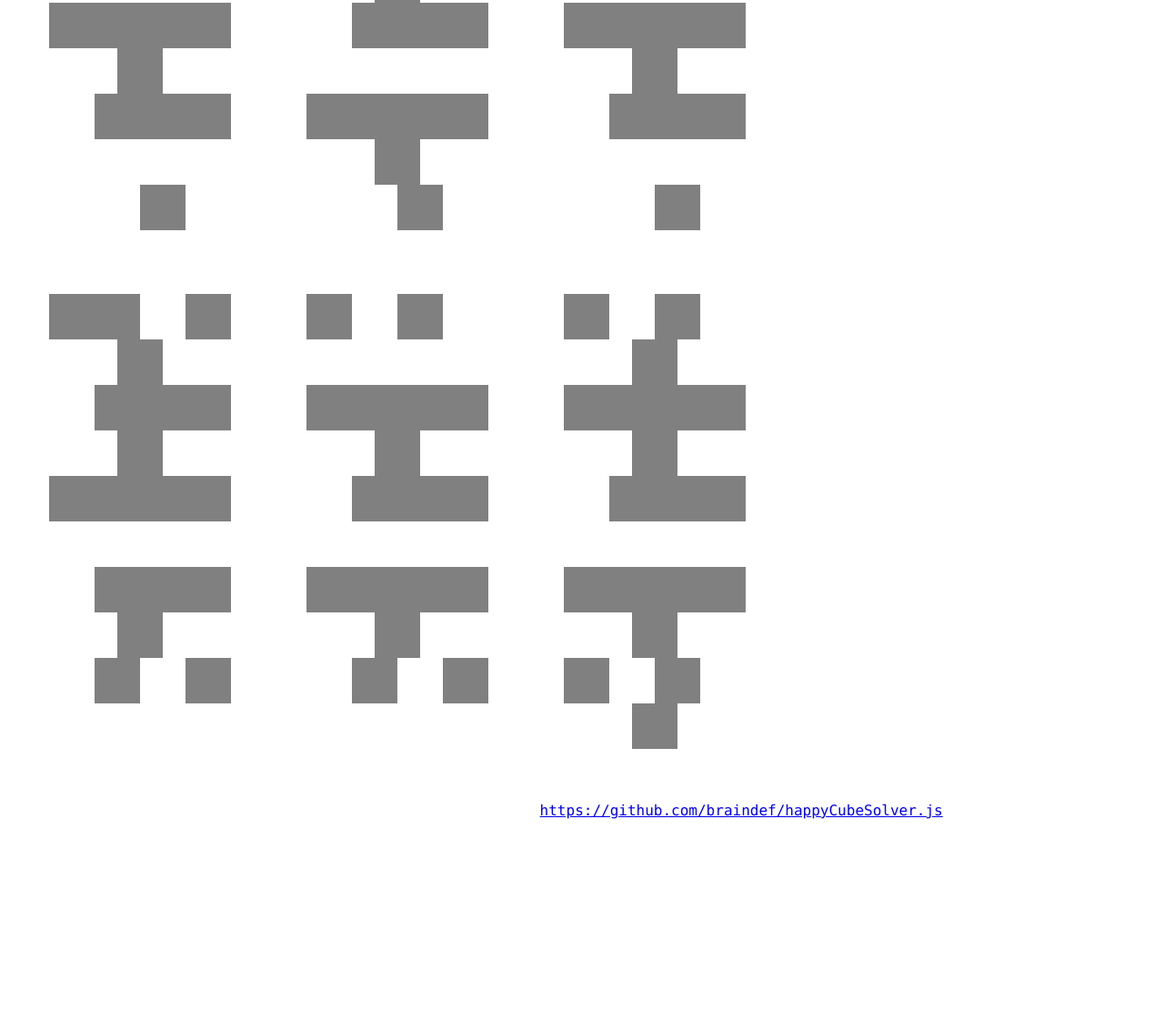
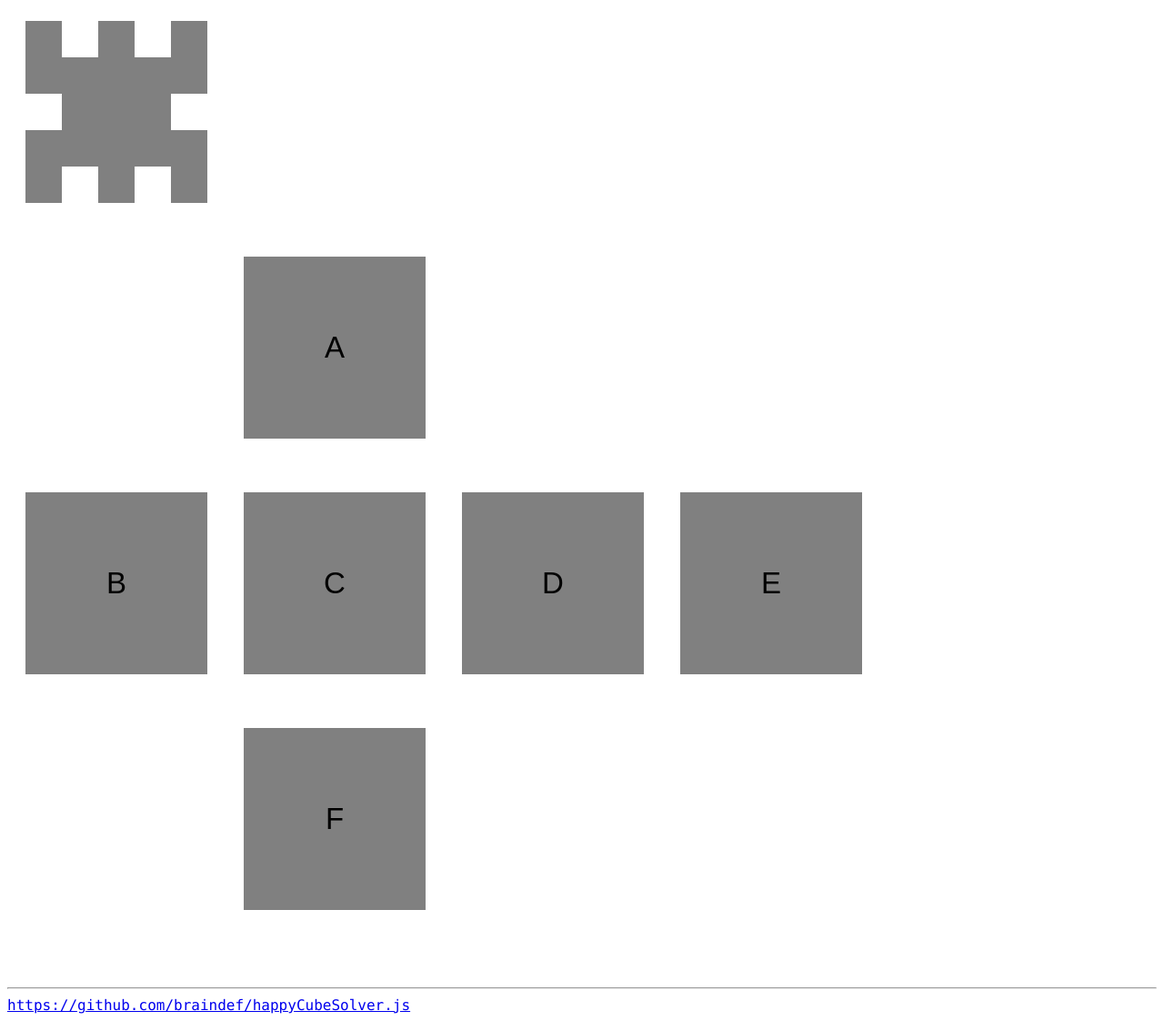
Before and after one commit to braindef/happyCubeSolver.js, a plain HTML site: page index.html in a window 1280 px wide. Shown: the part 245-1367 px from the top of the page at 91% size. Before the commit the page ends 1165 px from the top, so only its background shows below. Drawn offline with Linux system fonts and the light colour scheme.

Commit message:
tempsave

```diff
--- /dev/null
+++ b/Solver.js
@@ -0,0 +1,3 @@
+
+
+solve(cube)
--- a/css/style.css
+++ b/css/style.css
@@ -6,8 +6,8 @@ div {
 }
 
 button, input {
-  width:50;
-  height:50;
+  width:40px;
+  height:40px;
   border: none;
   padding: 0;  /*needed for ios iphone ipad*/
   text-align: center;
@@ -39,12 +39,25 @@ button.lost {
   }
 }
 
-div.float {
-  float: left;
-  width: 20%;
-  margin-right: 10px;
+
+div.container {
+  position: relative;
 }
 
-div {
-  margin: 20px;
+div.square {
+  position: relative;
+  float: left;
+  margin: 10px;
+  padding: 10px;
+  width: 200px;
+  height: 200px;
 }
+
+div.newline {
+  clear: both;
+
+}
+
+div.container {
+  width: 100%;
+}
--- a/index.html
+++ b/index.html
@@ -12,10 +12,8 @@
   </head>
   <body style="font-family:Consolas,Monaco,Lucida Console,Liberation Mono,DejaVu Sans Mono,Bitstream Vera Sans Mono,Courier New, monospace;">
 
-
-
-<div class=float>
-<div>
+<div class=container>
+  <div class=square>
     <button id=a00> </button><button id=a01> </button><button id=a02> </button><button id=a03> </button><button id=a04> </button><br>
     <button id=a10> </button><button id=a11> </button><button id=a12> </button><button id=a13> </button><button id=a14> </button><br>
     <button id=a20> </button><button id=a21> </button><button id=a22> </button><button id=a23> </button><button id=a24> </button><br>
@@ -24,17 +22,16 @@
   </div>
 
 
-<div>
+  <div class=square>
     <button id=b00> </button><button id=b01> </button><button id=b02> </button><button id=b03> </button><button id=b04> </button><br>
     <button id=b10> </button><button id=b11> </button><button id=b12> </button><button id=b13> </button><button id=b14> </button><br>
     <button id=b20> </button><button id=b21> </button><button id=b22> </button><button id=b23> </button><button id=b24> </button><br>
     <button id=b30> </button><button id=b31> </button><button id=b32> </button><button id=b33> </button><button id=b34> </button><br>
     <button id=b40> </button><button id=b41> </button><button id=b42> </button><button id=b43> </button><button id=b44> </button><br>
   </div>
-</div>
 
-<div class=float>
-<div>
+
+  <div class=square>
     <button id=c00> </button><button id=c01> </button><button id=c02> </button><button id=c03> </button><button id=c04> </button><br>
     <button id=c10> </button><button id=c11> </button><button id=c12> </button><button id=c13> </button><button id=c14> </button><br>
     <button id=c20> </button><button id=c21> </button><button id=c22> </button><button id=c23> </button><button id=c24> </button><br>
@@ -42,19 +39,16 @@
     <button id=c40> </button><button id=c41> </button><button id=c42> </button><button id=c43> </button><button id=c44> </button><br>
   </div>
 
-<div>
+
+  <div class=square>
     <button id=d00> </button><button id=d01> </button><button id=d02> </button><button id=d03> </button><button id=d04> </button><br>
     <button id=d10> </button><button id=d11> </button><button id=d12> </button><button id=d13> </button><button id=d14> </button><br>
     <button id=d20> </button><button id=d21> </button><button id=d22> </button><button id=d23> </button><button id=d24> </button><br>
     <button id=d30> </button><button id=d31> </button><button id=d32> </button><button id=d33> </button><button id=d34> </button><br>
     <button id=d40> </button><button id=d41> </button><button id=d42> </button><button id=d43> </button><button id=d44> </button><br>
   </div>
-</div>
 
-
-
-<div class=float>
-<div>
+  <div class=square>
     <button id=e00> </button><button id=e01> </button><button id=e02> </button><button id=e03> </button><button id=e04> </button><br>
     <button id=e10> </button><button id=e11> </button><button id=e12> </button><button id=e13> </button><button id=e14> </button><br>
     <button id=e20> </button><button id=e21> </button><button id=e22> </button><button id=e23> </button><button id=e24> </button><br>
@@ -63,7 +57,7 @@
   </div>
 
 
-<div>
+  <div class=square>
     <button id=f00> </button><button id=f01> </button><button id=f02> </button><button id=f03> </button><button id=f04> </button><br>
     <button id=f10> </button><button id=f11> </button><button id=f12> </button><button id=f13> </button><button id=f14> </button><br>
     <button id=f20> </button><button id=f21> </button><button id=f22> </button><button id=f23> </button><button id=f24> </button><br>
@@ -71,6 +65,84 @@
     <button id=f40> </button><button id=f41> </button><button id=f42> </button><button id=f43> </button><button id=f44> </button><br>
   </div>
 
+
+  <div class=newline>
+    <br>
+  </div>
+</div>
+
+
+
+<div class=container>
+  <div class=square>
+  </div>
+
+  <div class=square>
+    <button id=f00> </button><button id=f01> </button><button id=f02> </button><button id=f03> </button><button id=f04> </button><br>
+    <button id=f10> </button><button id=f11> </button><button id=f12> </button><button id=f13> </button><button id=f14> </button><br>
+    <button id=f20> </button><button id=f21> </button><button id=f22>A</button><button id=f23> </button><button id=f24> </button><br>
+    <button id=f30> </button><button id=f31> </button><button id=f32> </button><button id=f33> </button><button id=f34> </button><br>
+    <button id=f40> </button><button id=f41> </button><button id=f42> </button><button id=f43> </button><button id=f44> </button><br>
+  </div>
+
+
+  <div class=newline>
+    <br>
+  </div>
+
+  <div class=square>
+    <button id=f00> </button><button id=f01> </button><button id=f02> </button><button id=f03> </button><button id=f04> </button><br>
+    <button id=f10> </button><button id=f11> </button><button id=f12> </button><button id=f13> </button><button id=f14> </button><br>
+    <button id=f20> </button><button id=f21> </button><button id=f22>B</button><button id=f23> </button><button id=f24> </button><br>
+    <button id=f30> </button><button id=f31> </button><button id=f32> </button><button id=f33> </button><button id=f34> </button><br>
+    <button id=f40> </button><button id=f41> </button><button id=f42> </button><button id=f43> </button><button id=f44> </button><br>
+  </div>
+
+  <div class=square>
+    <button id=f00> </button><button id=f01> </button><button id=f02> </button><button id=f03> </button><button id=f04> </button><br>
+    <button id=f10> </button><button id=f11> </button><button id=f12> </button><button id=f13> </button><button id=f14> </button><br>
+    <button id=f20> </button><button id=f21> </button><button id=f22>C</button><button id=f23> </button><button id=f24> </button><br>
+    <button id=f30> </button><button id=f31> </button><button id=f32> </button><button id=f33> </button><button id=f34> </button><br>
+    <button id=f40> </button><button id=f41> </button><button id=f42> </button><button id=f43> </button><button id=f44> </button><br>
+  </div>
+
+  <div class=square>
+    <button id=f00> </button><button id=f01> </button><button id=f02> </button><button id=f03> </button><button id=f04> </button><br>
+    <button id=f10> </button><button id=f11> </button><button id=f12> </button><button id=f13> </button><button id=f14> </button><br>
+    <button id=f20> </button><button id=f21> </button><button id=f22>D</button><button id=f23> </button><button id=f24> </button><br>
+    <button id=f30> </button><button id=f31> </button><button id=f32> </button><button id=f33> </button><button id=f34> </button><br>
+    <button id=f40> </button><button id=f41> </button><button id=f42> </button><button id=f43> </button><button id=f44> </button><br>
+  </div>
+
+  <div class=square>
+    <button id=f00> </button><button id=f01> </button><button id=f02> </button><button id=f03> </button><button id=f04> </button><br>
+    <button id=f10> </button><button id=f11> </button><button id=f12> </button><button id=f13> </button><button id=f14> </button><br>
+    <button id=f20> </button><button id=f21> </button><button id=f22>E</button><button id=f23> </button><button id=f24> </button><br>
+    <button id=f30> </button><button id=f31> </button><button id=f32> </button><button id=f33> </button><button id=f34> </button><br>
+    <button id=f40> </button><button id=f41> </button><button id=f42> </button><button id=f43> </button><button id=f44> </button><br>
+  </div>
+
+  <div class=newline>
+    <br>
+  </div>
+
+  <div class=square>
+  </div>
+
+  <div class=square>
+    <button id=f00> </button><button id=f01> </button><button id=f02> </button><button id=f03> </button><button id=f04> </button><br>
+    <button id=f10> </button><button id=f11> </button><button id=f12> </button><button id=f13> </button><button id=f14> </button><br>
+    <button id=f20> </button><button id=f21> </button><button id=f22>F</button><button id=f23> </button><button id=f24> </button><br>
+    <button id=f30> </button><button id=f31> </button><button id=f32> </button><button id=f33> </button><button id=f34> </button><br>
+    <button id=f40> </button><button id=f41> </button><button id=f42> </button><button id=f43> </button><button id=f44> </button><br>
+  </div>
+
+  <div class=newline>
+    <br>
+  </div>
+
+
+</div>
 
 <!-- The Modal Dialogbox selecting pawn replacement -->
 <div id="select" class="modal">
@@ -92,7 +164,7 @@
     <p>Illegal Move</p>
   </div>
 </div>
-<br><br>
+<br><br><hr>
     <a href="https://github.com/braindef/happyCubeSolver.js">https://github.com/braindef/happyCubeSolver.js</a>
 
   </body>
```
Lines whose indentation alone changed are shown as unchanged.
